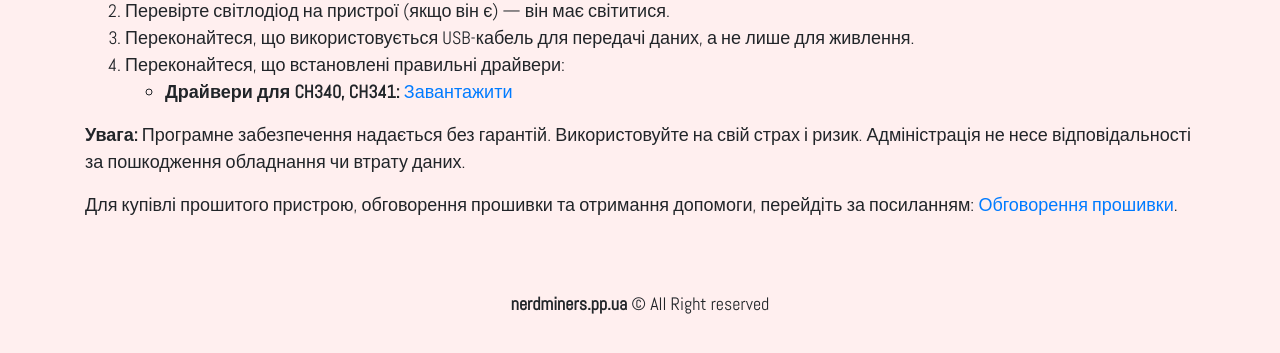
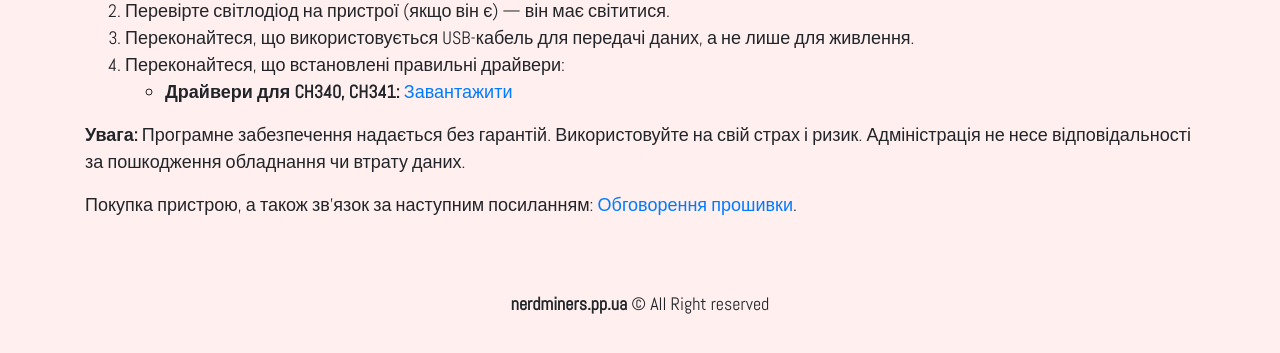
Before and after one commit to Engineer2031/nm, a plain HTML site: page firmware.html in a window 1280 px wide. Shown: the part 681-1034 px from the top of the page. Drawn offline with nearby package versions, Linux system fonts and the light colour scheme.

Commit message:
Update firmware.html

```diff
--- a/firmware.html
+++ b/firmware.html
@@ -77,7 +77,7 @@
 
   <p><strong>Увага:</strong> Програмне забезпечення надається без гарантій. Використовуйте на свій страх і ризик. Адміністрація не несе відповідальності за пошкодження обладнання чи втрату даних.</p>
 
-  <p>Для купівлі прошитого пристрою, обговорення прошивки та отримання допомоги, перейдіть за посиланням: <a href="https://m.olx.ua/d/uk/obyavlenie/pristry-dlya-zdobutku-IDXEMuy.html" target="_blank">Обговорення прошивки</a>.</p>
+  <p>Покупка пристрою, а також зв'язок за наступним посиланням: <a href="https://www.olx.ua/d/uk/obyavlenie/asic-bitcoin-nerdminer-v2-lotereya-mayner-btkon-412-kh-nerd-miner-IDUt0gO.html" target="_blank">Обговорення прошивки</a>.</p>
 
 
   <script>
```
